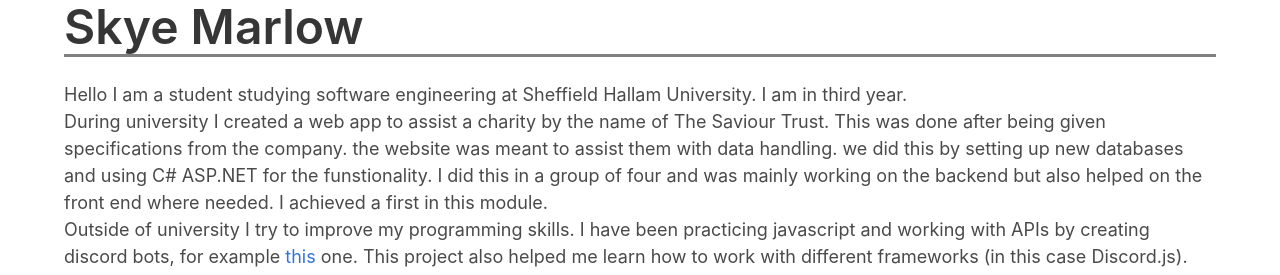
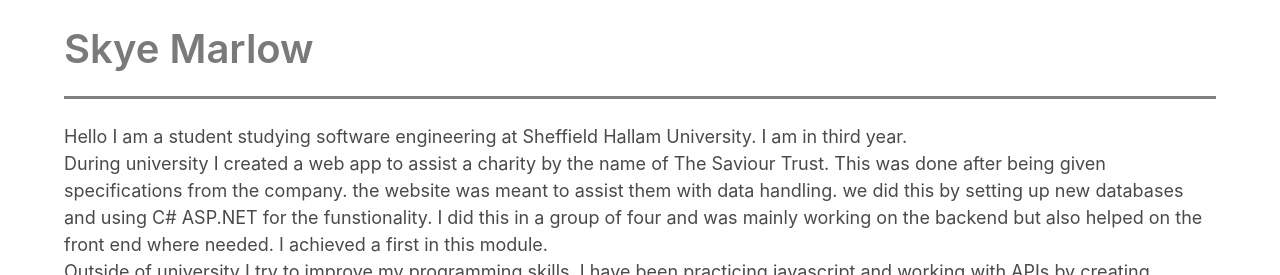
Before and after one commit to GlitchSkye/GlitchSkye.github.io, a plain HTML site: page index.html in a window 1280 px wide. Shown: the top 275 px of the page. Drawn offline with nearby package versions, Linux system fonts and the light colour scheme.

Commit message:
improved readability of title and text

```diff
--- a/css/mobile.css
+++ b/css/mobile.css
@@ -1,4 +1,6 @@
 header{
+    padding-top: 2%;
+    padding-bottom: 2%;
     margin-right: 5%;
     margin-left: 5%;
     border-color: gray;
--- a/index.html
+++ b/index.html
@@ -12,7 +12,7 @@
     <title> About me </title>
 </head>
 <header>
-    <h1 class = "title is-1">Skye Marlow</h1>
+    <h1 class = "title is-2 has-text-grey">Skye Marlow</h1>
 </header>
 
 <body>
```
